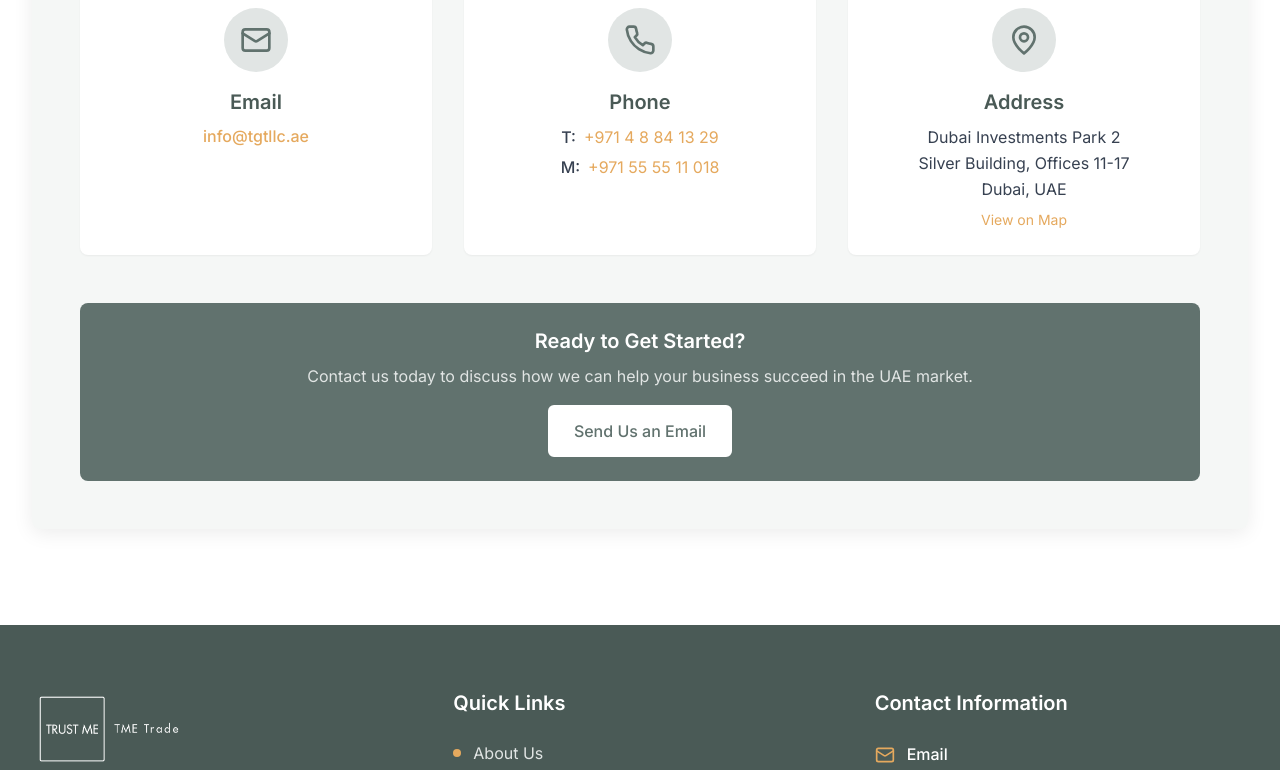
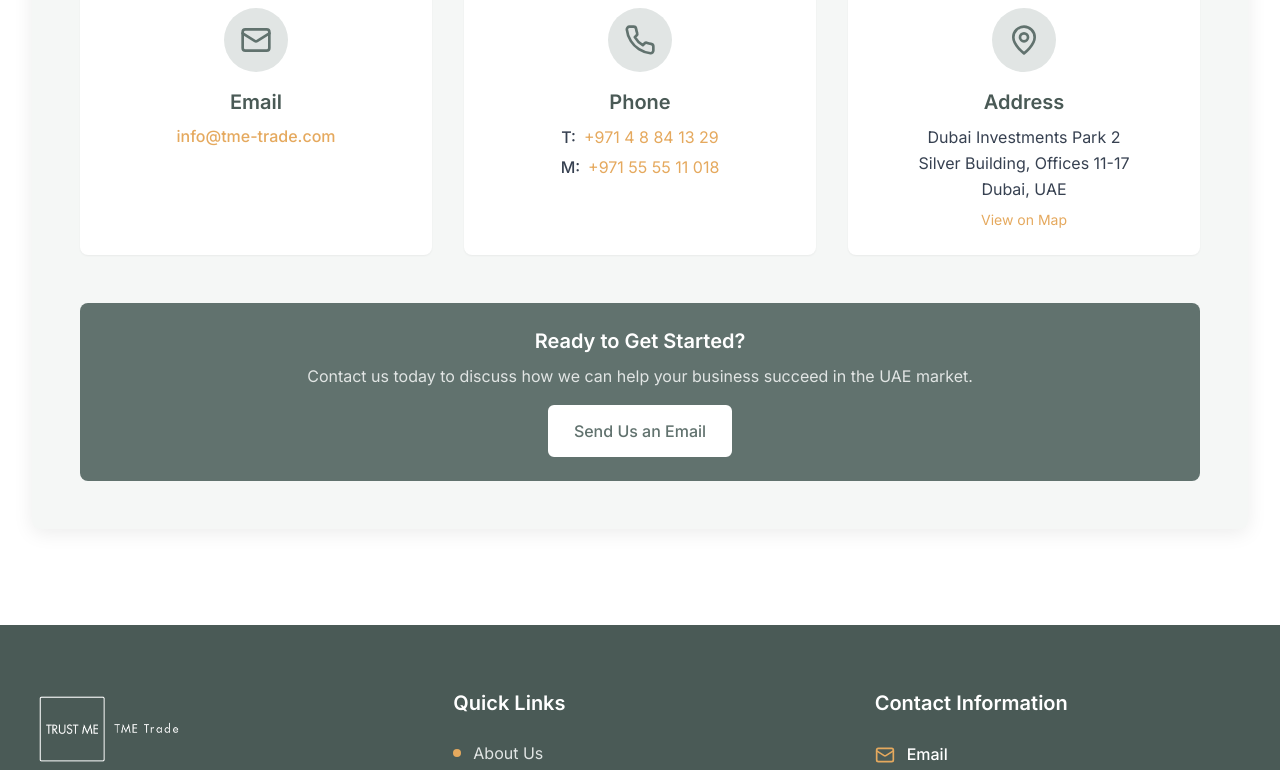
Before and after one commit to universal-damir/tmetrade, a React (Vite) app: page / in a window 1280 px wide. Shown: the part 5360-6130 px from the top of the page. Built offline with nearby package versions, Linux system fonts and the light colour scheme.

Commit message:
Update all email addresses to info@tme-trade.com
- Updated email in Footer component from info@tgtllc.ae to info@tme-trade.com
- Updated email card and Send Email button in Contact component
- All mailto links now point to the new email address

```diff
--- a/src/components/Contact.tsx
+++ b/src/components/Contact.tsx
@@ -47,7 +47,7 @@ const Contact: React.FC = () => {
 
               {/* Email */}
               <a
-                href="mailto:info@tgtllc.ae"
+                href="mailto:info@tme-trade.com"
                 className="bg-white p-6 rounded-lg shadow-sm text-center hover:shadow-hover transition-all duration-300 cursor-pointer group"
               >
                 <div className="w-16 h-16 bg-primary-100 rounded-full flex items-center justify-center mx-auto mb-4 group-hover:bg-primary-200 transition-colors">
@@ -55,7 +55,7 @@ const Contact: React.FC = () => {
                 </div>
                 <h3 className="text-xl font-semibold text-primary-dark mb-2">Email</h3>
                 <span className="text-accent hover:text-accent-dark transition-colors font-medium">
-                  info@tgtllc.ae
+                  info@tme-trade.com
                 </span>
               </a>
 
@@ -113,7 +113,7 @@ const Contact: React.FC = () => {
                   Contact us today to discuss how we can help your business succeed in the UAE market.
                 </p>
                 <a
-                  href="mailto:info@tgtllc.ae"
+                  href="mailto:info@tme-trade.com"
                   className="btn btn-outline bg-white text-primary border-white hover:bg-accent hover:border-accent hover:text-white"
                 >
                   Send Us an Email
--- a/src/components/Footer.tsx
+++ b/src/components/Footer.tsx
@@ -48,8 +48,8 @@ const Footer: React.FC = () => {
                 <Mail className="w-5 h-5 mr-3 mt-1 text-accent" />
                 <div>
                   <p className="text-white font-medium">Email</p>
-                  <a href="mailto:info@tgtllc.ae" className="text-primary-100 hover:text-white transition-colors">
-                    info@tgtllc.ae
+                  <a href="mailto:info@tme-trade.com" className="text-primary-100 hover:text-white transition-colors">
+                    info@tme-trade.com
                   </a>
                 </div>
               </li>
```
